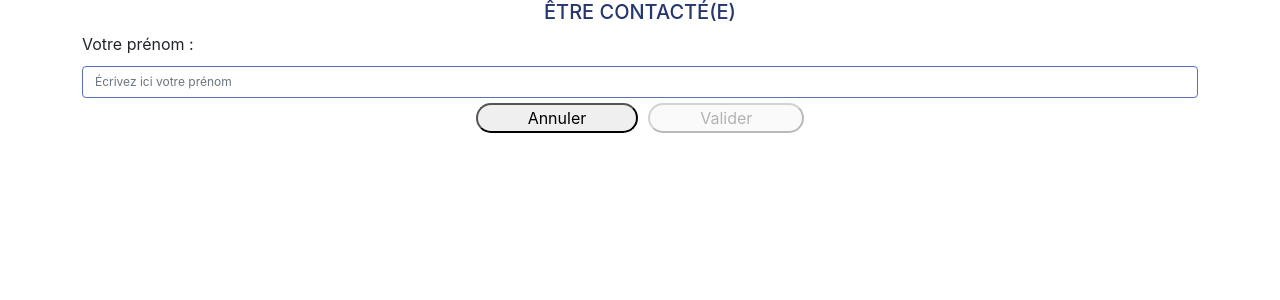
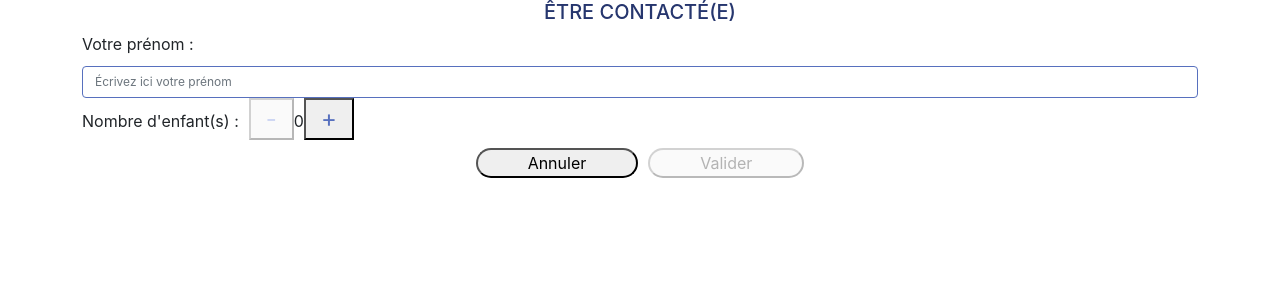
Before and after one commit to SocialGouv/nos1000jours-epds-widget, a Next.js app: page /contact/contact-form in a window 1280 px wide. Shown: the top 300 px of the page. Built offline with nearby package versions, Linux system fonts and the light colour scheme; no server answers.

Commit message:
feat(contact): nombre d'enfants

```diff
--- a/pages/contact/contact-form.js
+++ b/pages/contact/contact-form.js
@@ -107,6 +107,30 @@ export default function ContactForm() {
     return null
   }
 
+  const ChildCounter = () => {
+    return (
+      <div className="form-group fr-input-group counter">
+        <label>Nombre d'enfant(s) :</label>
+        <div style={{ marginInlineStart: 10 }}>
+          <button
+            className="counter-sign"
+            onClick={() => setNumberOfChildren(numberOfChildren - 1)}
+            disabled={numberOfChildren == 0}
+          >
+            -
+          </button>
+          {numberOfChildren}
+          <button
+            className="counter-sign"
+            onClick={() => setNumberOfChildren(numberOfChildren + 1)}
+          >
+            +
+          </button>
+        </div>
+      </div>
+    )
+  }
+
   return (
     <ContentLayout>
       <h5 className="title-ddp">être contacté(e)</h5>
@@ -125,6 +149,7 @@ export default function ContactForm() {
         </div>
 
         {setOrderPhoneAndEmailInputs()}
+        <ChildCounter />
 
         <Col className="be-contacted-bottom-buttons">
           <button className="fr-btn fr-btn--secondary">
--- a/styles/beContacted.scss
+++ b/styles/beContacted.scss
@@ -62,4 +62,19 @@
   label {
     margin-bottom: 10px;
   }
+
+  .counter {
+    display: flex;
+    align-items: baseline;
+
+    .counter-sign {
+      color: var(--primaryBlue);
+      font-size: 24px;
+      padding-inline: 15px;
+    }
+
+    button:disabled {
+      color: var(--primaryGrey);
+    }
+  }
 }
--- a/styles/colors.scss
+++ b/styles/colors.scss
@@ -2,6 +2,8 @@
   --primaryBlueLight: #EBF6F8;
   --primaryBlue: #5770BE;
   --primaryBlueDark: #26366E;
+
+  --primaryGrey: #cdd6f3;
 
   --primaryYellowLight: #FFF8E1;
   --primaryYellowDark: #DA9F03;
```
